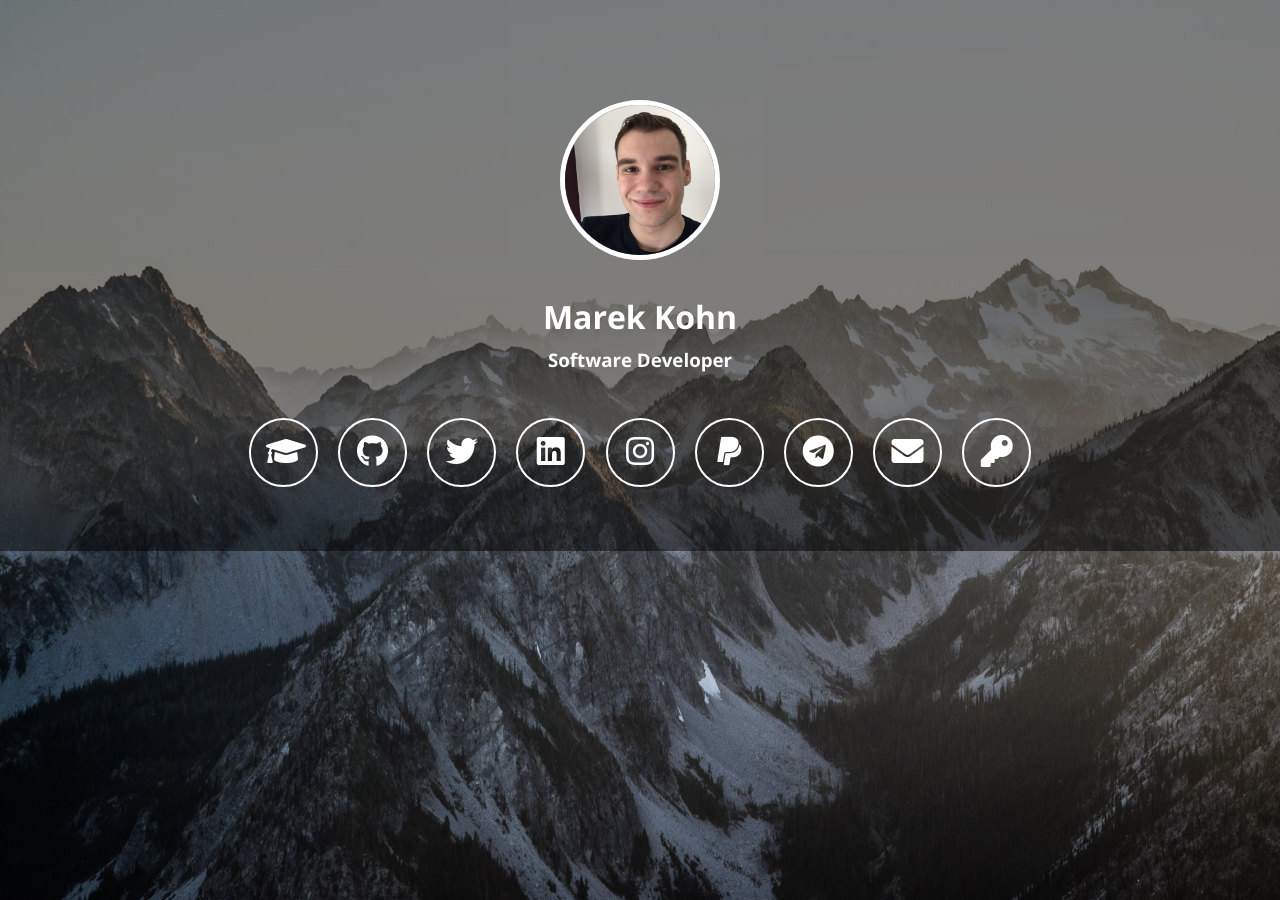
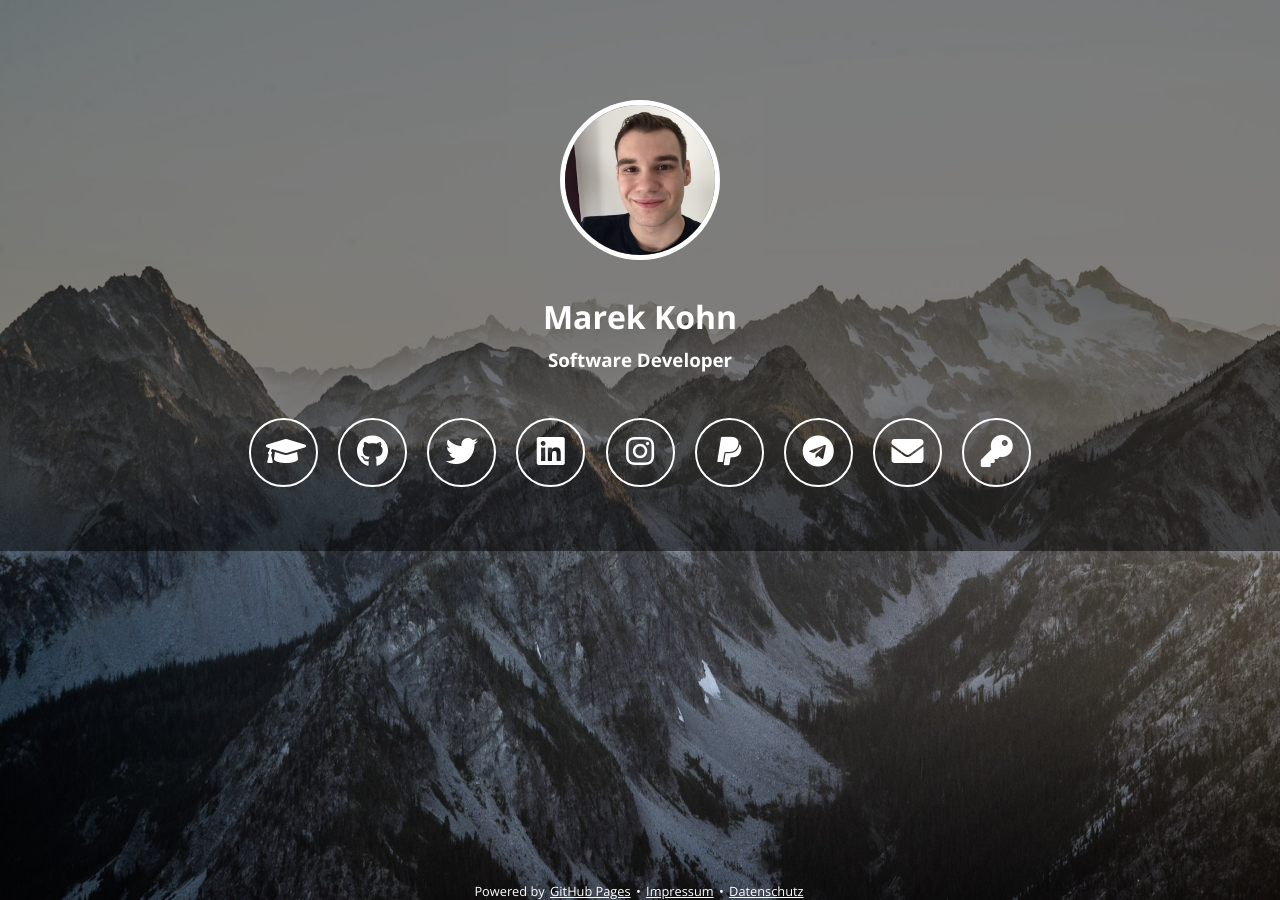
Before and after one commit to makohn/makohn.de, a Jekyll site: the page built from index.html, in a window 1280 px wide. Built offline with Jekyll 4.4.1, drawn with Linux system fonts in a browser that asks for light colours; nearby versions of some CDN libraries.

Commit message:
Add footer

```diff
--- /dev/null
+++ b/_includes/footer.html
@@ -0,0 +1,5 @@
+<span>
+Powered by <a class= "ref" href="https://pages.github.com">GitHub Pages</a>
+• <a class= "ref" href="https://www.denic.de/webwhois/?domain=makohn&lang=de&submit=Akzeptieren">Impressum</a>
+• <a class= "ref" href="https://help.github.com/articles/github-privacy-statement/">Datenschutz</a>
+</span>
--- a/_layouts/home.html
+++ b/_layouts/home.html
@@ -9,4 +9,8 @@
     {% include header.html %} {{ content }}
 </body>
 
+<footer>
+	{% include footer.html %}
+</footer>
+
 </html>
--- a/css/front.css
+++ b/css/front.css
@@ -72,6 +72,20 @@ a {
   display: none;
 }
 
+footer {
+  position:fixed;
+  color: white;
+  bottom: 0px;
+  width: 100%;
+  font-size: 0.8em;
+  text-align: center;
+}
+
+.ref {
+  padding: 2px;
+  text-decoration: underline;
+}
+
 @media (max-width: 450px) {
   ul {
     text-align: center;
```
